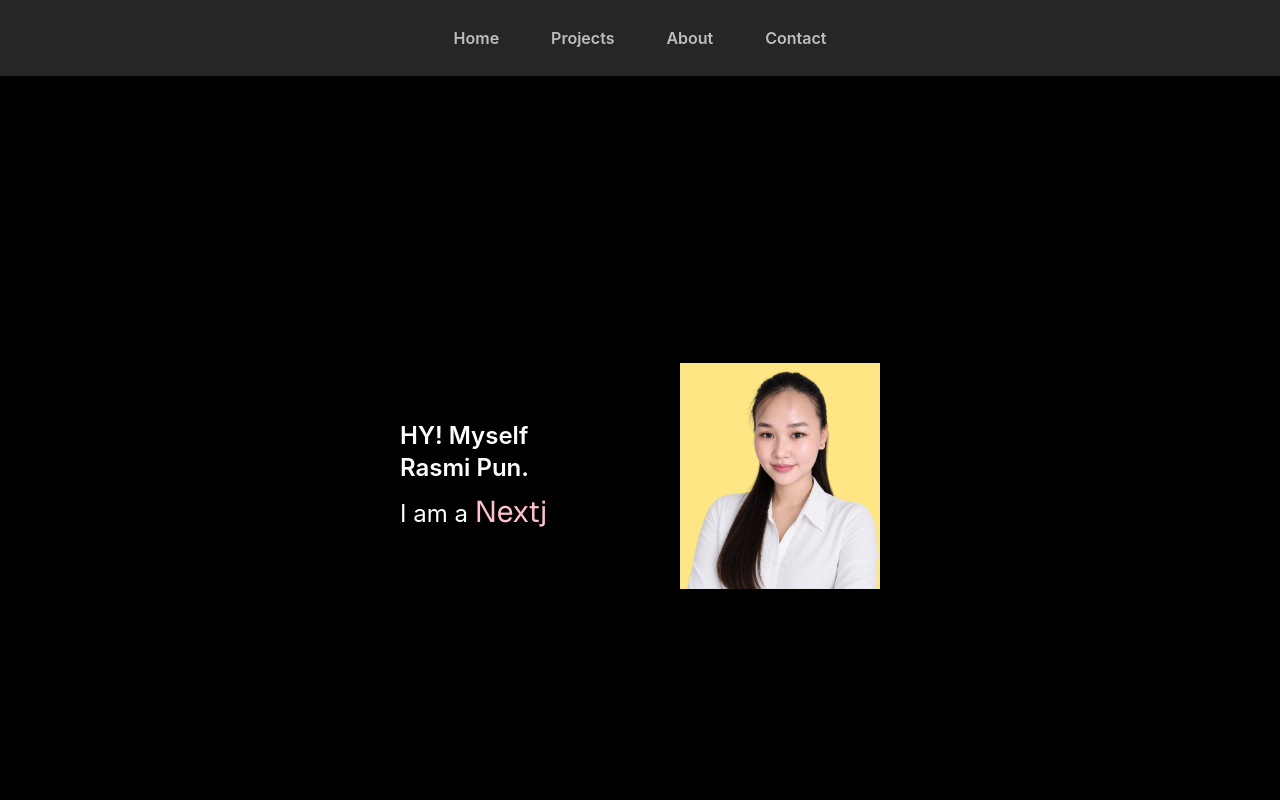
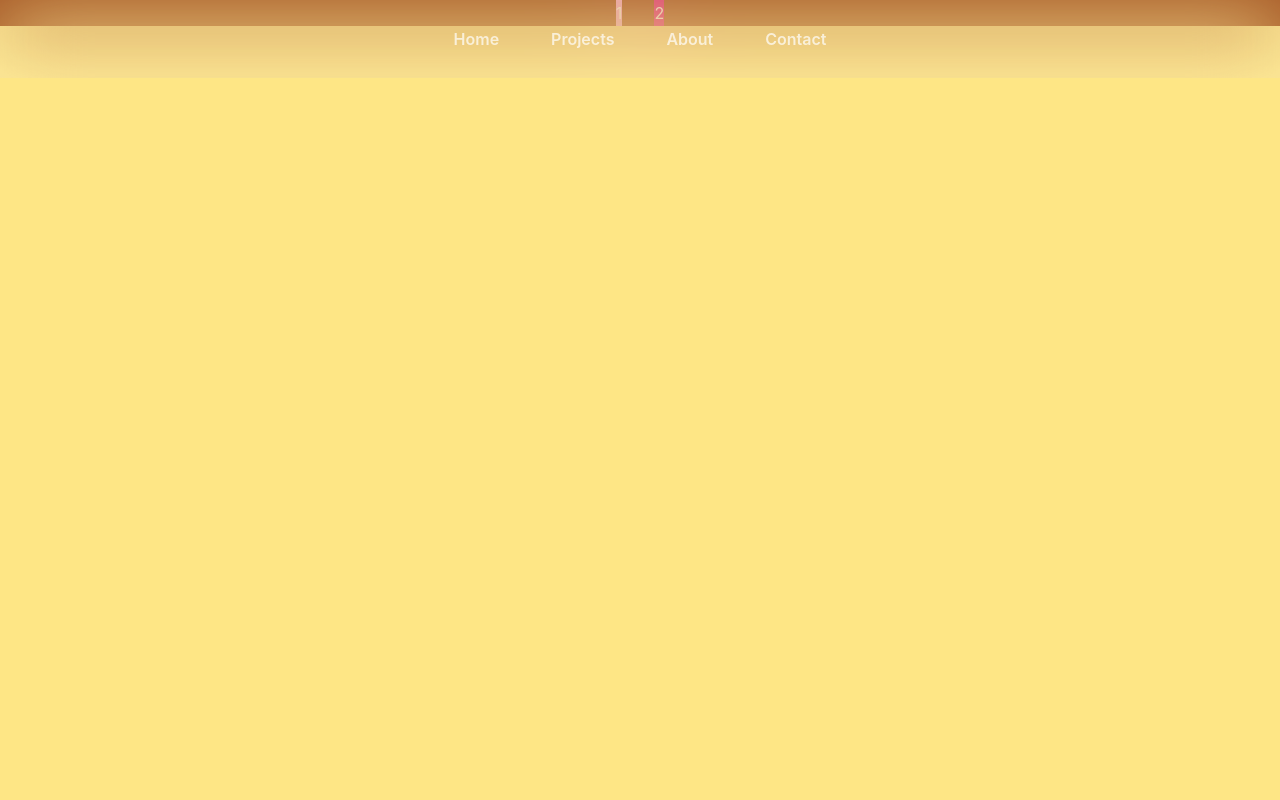
Before and after one commit to Rasmipun/rasmi-portfolio, a Next.js app: page / in a window 1280 px wide. Shown: the top 800 px of the page. Built offline with nearby package versions, Linux system fonts and the light colour scheme.

Commit message:
feat(components): added reusable Button component

```diff
--- a/Components/ui/Button.jsx
+++ b/Components/ui/Button.jsx
@@ -0,0 +1,21 @@
+const Button = () => {
+    return (
+        <div className="flex items-center justify-center rounded-full
+        cursor-pointer transition-all font-medium h-56
+        bg-primary hover:bg-secondary
+
+        sm: min-[168px]
+        sm:px-5
+        sm:text-[15px]
+
+
+        lg:min-w-50
+        lg: px-6:
+
+        :">
+
+        </div>
+    )
+}
+
+export default Button;
--- a/Components/ui/Navbar.jsx
+++ b/Components/ui/Navbar.jsx
@@ -9,7 +9,13 @@ const navItems = [
 
 const Navbar = () => {
   return (
-    <nav
+    <div className="z-50
+        fixed bottom-0 left-0 right-0
+        flex justify-center backdrop-blur-2xl
+      bg-white/15
+        md:bottom-auto
+        md:fixed ">
+          <nav
       className="
         fixed
         bottom-4
@@ -57,7 +63,7 @@ const Navbar = () => {
               text-white/70
               transition-colors
               duration-600
-              hover:text-white
+              hover:text-primary
 
               after:absolute
               after:left-4
@@ -96,6 +102,9 @@ const Navbar = () => {
         );
       })}
     </nav>
+
+    </div>
+
   );
 };
 
--- a/app/globals.css
+++ b/app/globals.css
@@ -6,6 +6,26 @@
   --breakpoint-lg: 1200px;
 
   --color-primary: #39FF14;
-  --color-secondary:
+  --color-secondary: ;
 
 }
+
+body {
+  @apply leading-relaxed;
+}
+
+.Title {
+  @apply text-[40px] md:text-[52px] xl:text-[56px] leading-none tracking-tight font-extrabold;
+}
+
+.Heading {
+    @apply text-[32px] md:text-[36px] xl:text-[20px] leading-normal tracking-tight ;
+}
+
+.subHeading {
+   @apply text-[28px] md:text-[30px] xl:text-[32px] leading-[1.2] tracking-tight ;
+}
+
+.Container {
+  @apply px-3.75;
+}
--- a/app/layout.tsx
+++ b/app/layout.tsx
@@ -1,6 +1,7 @@
 import type { Metadata } from "next";
 import { Geist, Geist_Mono } from "next/font/google";
 import "./globals.css";
+import  Navbar from '@/Components/ui/Navbar';
 
 const geistSans = Geist({
   variable: "--font-geist-sans",
@@ -27,10 +28,15 @@ export default function RootLayout({ children }: LayoutProps<"/">) {
   return (
     <html
       lang="en"
-      className={`${geistSans.variable} ${geistMono.variable} h-full antialiased`}
+      className={`${geistSans.variable} ${geistMono.variable}  antialiased`}
     >
       <body
         className="min-h-full bg-black text-white font-sans">
+          <div
+
+        >
+      <Navbar />
+    </div>
         {children}
         </body>
     </html>
--- a/app/page.tsx
+++ b/app/page.tsx
@@ -1,4 +1,4 @@
-import { HeaderSection } from "@/sections/Header";
+// import { HeaderSection } from "@/sections/Header";
 import { HeroSection } from "@/sections/Hero";
 import { FooterSection } from "@/sections/Footer";
 import { TapeSection } from "@/sections/Tape";
@@ -10,7 +10,7 @@ import { ContactSection } from "@/sections/Contact";
 export default function Home() {
   return (
     <div>
-  <HeaderSection />
+    {/* <HeaderSection /> */}
     <HeroSection />
     <TapeSection />
     <ProjectSection />
@@ -19,5 +19,6 @@ export default function Home() {
     <ContactSection />
     <FooterSection />
 
-</div>  );
+  </div>
+  );
 }
--- a/sections/Header.tsx
+++ b/sections/Header.tsx
@@ -1,19 +1,19 @@
-import Navbar from "@/Components/ui/Navbar";
+// import Navbar from "@/Components/ui/Navbar";
 
-const HeaderSection = () => {
-  return (
-    <header
-      className="
-        z-50
-        fixed bottom-0 left-0 right-0
-        flex justify-center backdrop-blur-2xl
-              bg-white/15
-        md:relative md:bottom-auto
-      "
-    >
-      <Navbar />
-    </header>
-  );
-};
+// const HeaderSection = () => {
+//   return (
+//     <header
+//       className="
+//         z-50
+//         fixed bottom-0 left-0 right-0
+//         flex justify-center backdrop-blur-2xl
+//               bg-white/15
+//         md:relative md:bottom-auto
+//       "
+//     >
+//       <Navbar />
+//     </header>
+//   );
+// };
 
-export { HeaderSection };
+// export { HeaderSection };
--- a/sections/Hero.tsx
+++ b/sections/Hero.tsx
@@ -1,87 +1,37 @@
 
 import Image from "next/image";
 import AutoTypeTitle from "./../Components/ui/AutoTypeTitle";
+import Navbar from "@/Components/ui/Navbar";
 
 const HeroSection = () => {
   return (
-    <section
+   <div className=" min-h-screen bg-amber-200">
+    {/* Navbar */}
+    {/* <div className="z-50
+        fixed bottom-0 left-0 right-0
+        flex justify-center backdrop-blur-2xl
+      bg-white/15
+        md:bottom-auto
+        md:fixed "
+
+        >
+      <Navbar />
+    </div>
+
+    {/* content section*/}
+     <div
       className="
-        flex
-        min-h-screen
-        flex-col
-        items-center
-        justify-center
-        gap-8
-        px-6
-        py-20
+        flex flex-row
+        items-center justify-center gap-8
+        bg-amber-800
 
-        md:flex-row
-        md:gap-10
-        md:px-12
-        md:py-20
-
-        lg:gap-20
-        lg:px-100
       "
     >
-      {/* Image */}
-      <div
-        className="
-          order-1
-          flex
-          w-full
-          justify-center
+      <div className="bg-pink-300">1</div>
+     <div className="bg-pink-600">2</div>
+    </div>
 
-          md:order-2
-          md:w-1/2
-          md:justify-end
-
-        "
-      >
-        <Image
-          src="/Image/rasmi.png"
-          alt="Profile of Rasmi"
-          width={300}
-          height={300}
-          className="
-            h-auto
-            w-48
-            sm:w-56
-            md:w-64
-            lg:w-72
-            bg-amber-200
-          "
-          priority
-        />
-      </div>
-
-      {/* Content */}
-      <div
-        className="
-          order-2
-          flex
-          w-full
-          flex-col
-          gap-2
-          text-center
-          text-xl
-          text-white
-
-          md:order-1
-          md:w-1/2
-          md:text-left
-          md:text-2xl
-        "
-      >
-        <h1 className="font-semibold">
-          HY! Myself Rasmi Pun.
-        </h1>
-
-        <div>
-          I am a <AutoTypeTitle />
-        </div>
-      </div>
-    </section>
+   </div>
   );
 };
 
```
Lines whose indentation alone changed are shown as unchanged.
